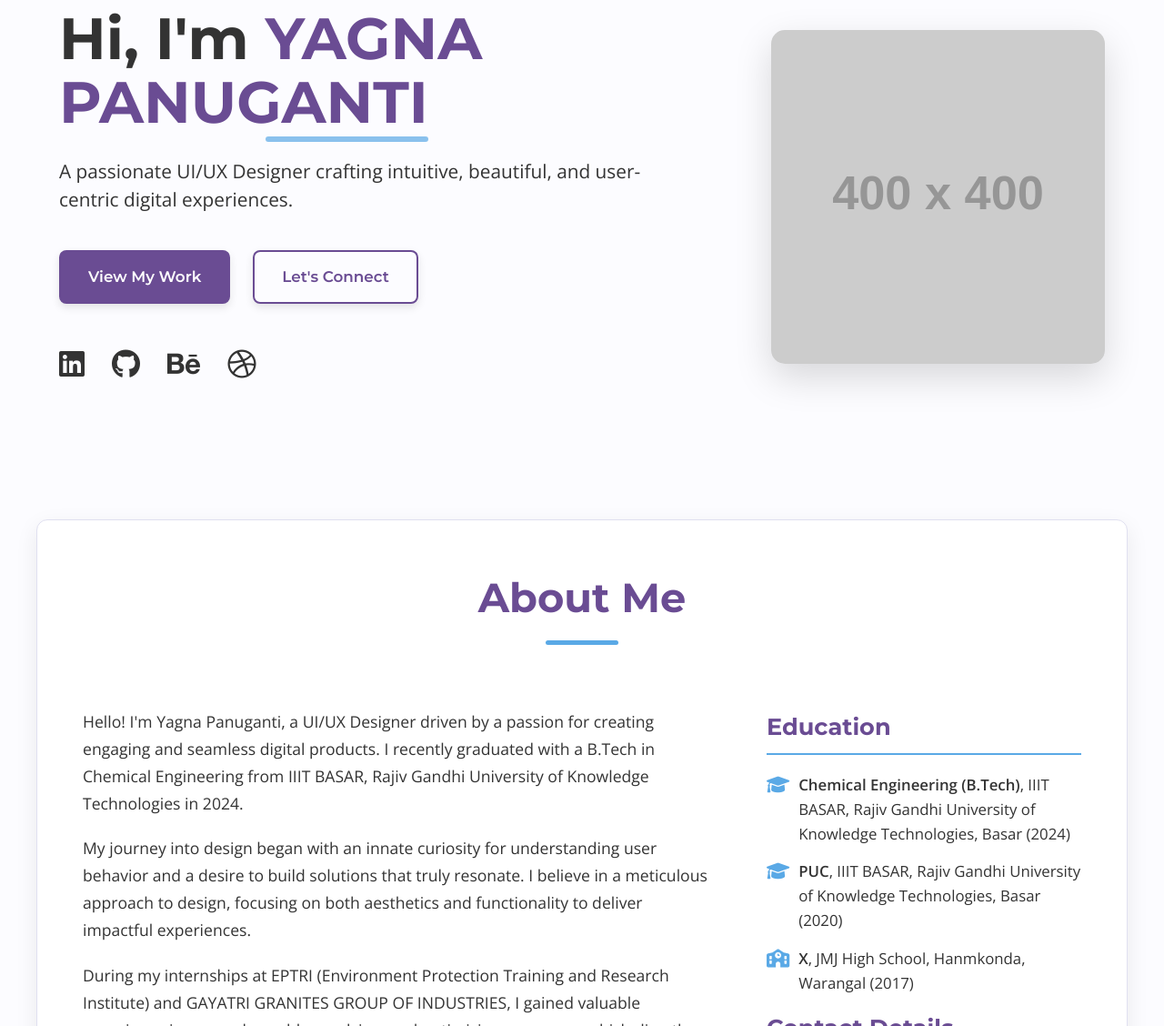
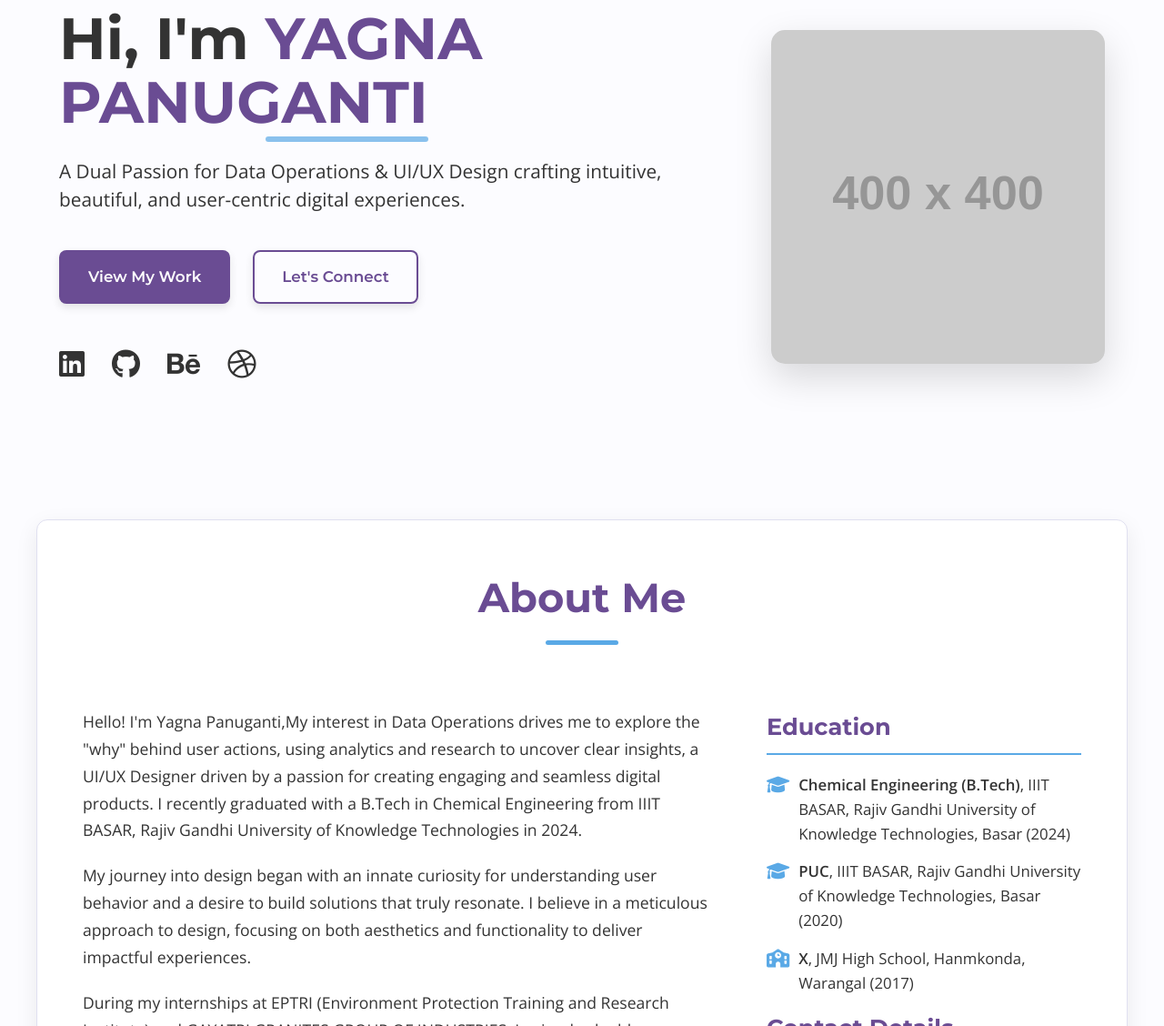
Before and after one commit to yagnapanuganti/Yagna-Portfolio, a plain HTML site: page index.html in a window 1280 px wide. Shown: the part 230-1358 px from the top of the page at 91% size. Drawn offline with nearby package versions, Linux system fonts and the light colour scheme; placeholder pictures from the web are drawn by us.

Commit message:
index.html

```diff
--- a/index.html
+++ b/index.html
@@ -1264,7 +1264,7 @@
         <section id="home" class="hero-section container">
             <div class="hero-content">
                 <h1 class="hero-title">Hi, I'm <span class="highlight">YAGNA PANUGANTI</span></h1>
-                <p class="hero-description">A passionate UI/UX Designer crafting intuitive, beautiful, and user-centric digital experiences.</p>
+                <p class="hero-description">A Dual Passion for Data Operations & UI/UX Design crafting intuitive, beautiful, and user-centric digital experiences.</p>
                 <div class="hero-buttons">
                     <a href="#projects" class="btn btn-primary">View My Work</a>
                     <a href="#contact" class="btn btn-secondary">Let's Connect</a>
@@ -1285,7 +1285,7 @@
             <h2 class="section-title">About Me</h2>
             <div class="about-grid">
                 <div class="about-text">
-                    <p>Hello! I'm Yagna Panuganti, a UI/UX Designer driven by a passion for creating engaging and seamless digital products. I recently graduated with a B.Tech in Chemical Engineering from IIIT BASAR, Rajiv Gandhi University of Knowledge Technologies in 2024. </p>
+                    <p>Hello! I'm Yagna Panuganti,My interest in Data Operations drives me to explore the "why" behind user actions, using analytics and research to uncover clear insights, a UI/UX Designer driven by a passion for creating engaging and seamless digital products. I recently graduated with a B.Tech in Chemical Engineering from IIIT BASAR, Rajiv Gandhi University of Knowledge Technologies in 2024. </p>
                     <p>My journey into design began with an innate curiosity for understanding user behavior and a desire to build solutions that truly resonate. I believe in a meticulous approach to design, focusing on both aesthetics and functionality to deliver impactful experiences. </p>
                     <p>During my internships at EPTRI (Environment Protection Training and Research Institute) and GAYATRI GRANITES GROUP OF INDUSTRIES, I gained valuable experience in research, problem-solving, and optimizing processes, which directly translates to my user-centered design approach. As an Operations Associate at AlllQ.AI, I focused on ensuring the quality and accuracy of educational content, a role that honed my attention to detail. </p>
                     <p>Outside of design, I enjoy knowing about new projects, cooking, and listening to music. I'm also passionate about cinematography and photography. I am a highly motivated individual continuously acquiring skills through practical experience and contributing to real-world projects. </p>
```
